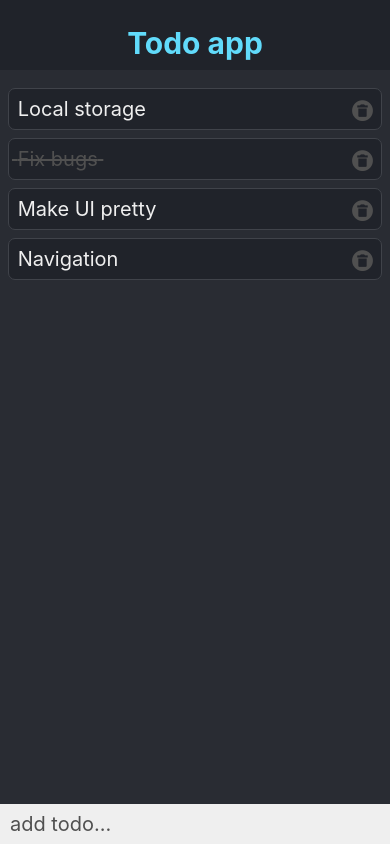
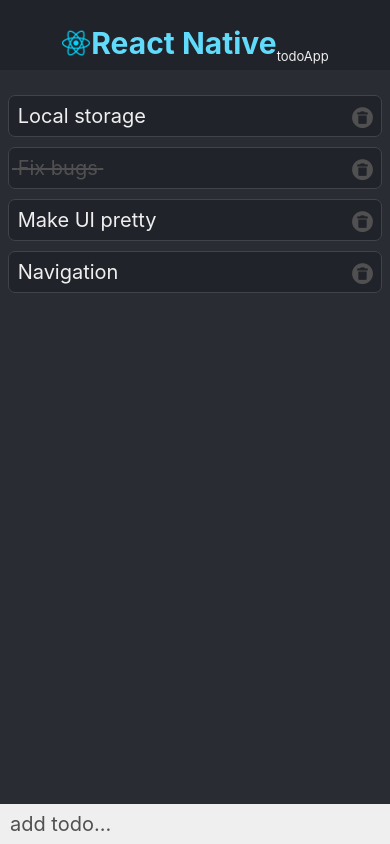
Before and after one commit to mvehkaoj/reactNativeDemo, a React Native app: screen / in a window 390 px wide. Built offline with nearby package versions, Linux system fonts and the light colour scheme.

Commit message:
Header and list styling
Made header a bit fancier and fixed a problem where only half of last Flatlist item was displayed: paddingBottom didn't work as excpected.

```diff
--- a/App.js
+++ b/App.js
@@ -23,7 +23,7 @@ export default function App() {
   ]);
 
   useEffect(() => {
-    // write data from AsyncStorage to todos state when loading app
+    // write data from AsyncStorage to todos state when loading app.
     getData()
   }, [])
 
@@ -111,11 +111,14 @@ const doneHandler = (key) => {
           <FlatList
           style={styles.list}
           data={todos}
+          contentContainerStyle={{paddingBottom:25}}
           renderItem={({ item }) => (
             <Todoitem itemKey={item.key} done={item.done} data={item.todoItem} pressDone={doneHandler} pressHandler={deleteHandler}/>
           )}
           />
         </View>
+
+        <View style={styles.spacer}></View>
 
         <View style={styles.addForm}>
 
@@ -145,8 +148,7 @@ const styles = StyleSheet.create({
     flex: 2,
   },
   list:{
-    paddingTop: 10,
-    paddingBottom: 20,
+    paddingTop: 20,
   },
   addForm:{
     justifyContent: 'flex-end',
--- a/components/Addtodo.js
+++ b/components/Addtodo.js
@@ -33,7 +33,7 @@ export default class Addtodo extends Component {
 const styles = StyleSheet.create({
     inputBox: {
         marginBottom: 0,
-        marginTop: 2,
+        marginTop: 0,
         paddingHorizontal: 10,
         paddingVertical: 8,
         borderWidth: 0,
--- a/components/Header.js
+++ b/components/Header.js
@@ -1,11 +1,16 @@
 import React, { Component } from 'react'
-import { Text, StyleSheet, View } from 'react-native'
+import { Text, StyleSheet, View, Image } from 'react-native'
 
 export default class Header extends Component {
     render() {
         return (
             <View style={styles.container}>
-                <Text style={styles.header}> Todo app </Text>
+                <Image
+                style={styles.logo}
+                source={require('../assets/logo.png')}
+                />
+                <Text style={styles.header}>React Native</Text>
+                <Text style={styles.header2}>todoApp</Text>
             </View>
         )
     }
@@ -20,10 +25,24 @@ const styles = StyleSheet.create({
         paddingBottom: 20,
 
     },
+    header2: {
+        fontSize: 13,
+        textAlign: 'center',
+        color: '#efefef',
+        paddingBottom: 5,
+        marginTop: 23,
+    },
     container: {
+        flexDirection: 'row',
+        justifyContent: 'center',
         paddingTop: 25,
         alignSelf: 'stretch',
         height: 70,
         backgroundColor: '#20232a',
+    },
+    logo: {
+        marginTop: 3,
+        width: 30,
+        height: 30,
     }
   });
--- a/components/Todoitem.js
+++ b/components/Todoitem.js
@@ -61,7 +61,8 @@ const styles = StyleSheet.create({
         paddingHorizontal: 3,
         backgroundColor: '#20232a',
         marginHorizontal: 8,
-        marginTop: 8,
+        marginBottom: 5,
+        marginTop: 5,
         borderWidth: 1,
         borderStyle: 'solid',
         borderColor: '#40434a',
```
Also changed, not shown: assets/logo.png (added).
